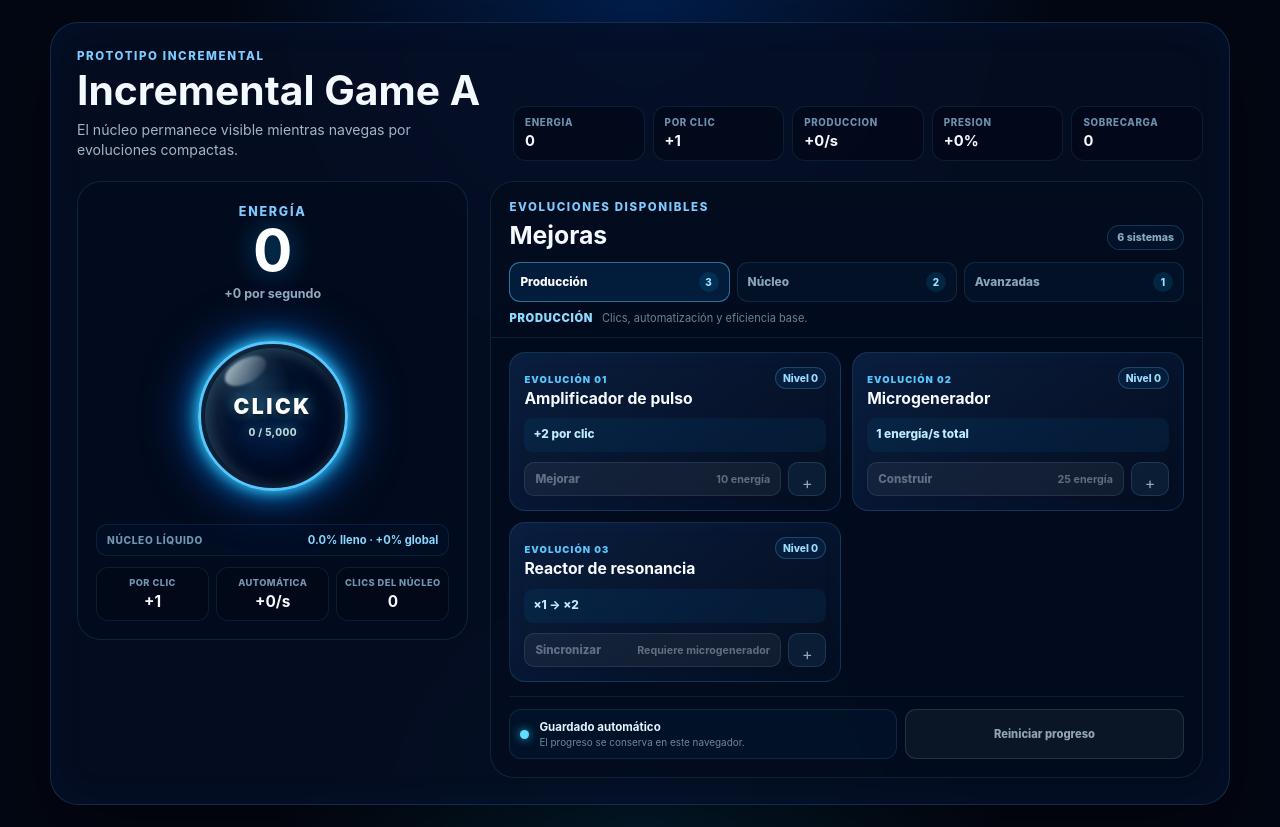
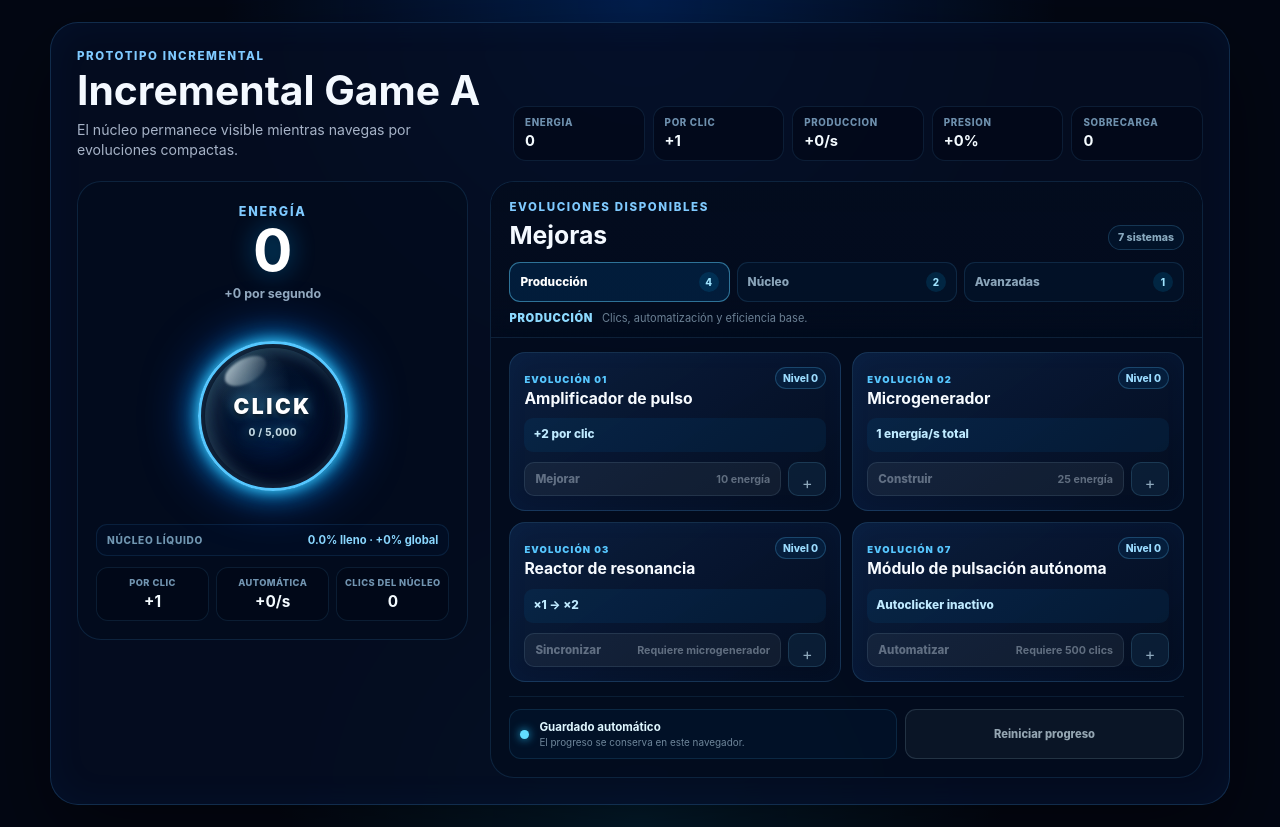
Before and after one commit to xArtXtrAx/incremental-game-A, a React (Vite) app: page / in a window 1280 px wide. Built offline with nearby package versions, Linux system fonts and the light colour scheme.

Commit message:
Añadir tarjeta del módulo de pulsación autónoma

```diff
--- a/src/UpgradesPanelCompact.tsx
+++ b/src/UpgradesPanelCompact.tsx
@@ -2,7 +2,10 @@ import { useState, type ReactNode } from 'react'
 import {
   type GameAction,
   type GameState,
+  AUTOCLICK_REQUIRED_CLICKS,
   CAVITATION_REQUIRED_CLICKS,
+  getAutoclickCost,
+  getAutoclickRate,
   getCavitationClicksRequired,
   getCavitationCost,
   getCavitationReward,
@@ -64,7 +67,7 @@ const categories: Array<{
     id: 'production',
     label: 'Producción',
     description: 'Clics, automatización y eficiencia base.',
-    count: 3,
+    count: 4,
   },
   {
     id: 'core',
@@ -79,6 +82,16 @@ const categories: Array<{
     count: 1,
   },
 ]
+
+function describeAutoclickRate(rate: number) {
+  if (rate <= 0) {
+    return 'Inactivo'
+  }
+
+  return rate < 1
+    ? `1 clic cada ${format.format(1 / rate)} s`
+    : `${format.format(rate)} clics/s`
+}
 
 function Card({
   id,
@@ -221,6 +234,8 @@ export function UpgradesPanel({
     nextCavitationLevel,
     activeMultiplier,
   )
+  const autoclickRate = getAutoclickRate(game.autoclickLevel)
+  const nextAutoclickRate = getAutoclickRate(game.autoclickLevel + 1)
   const overloadThreshold = getOverloadClicksRequired(game.overloadLevel)
   const overloadDuration = getOverloadDurationSeconds(game.overloadLevel)
   const overloadMultiplier = getOverloadMultiplier(game.overloadLevel)
@@ -231,6 +246,7 @@ export function UpgradesPanel({
   const resonanceCost = getResonanceCost(game.resonanceLevel)
   const pressureCost = getPressureCost(game.pressureLevel)
   const cavitationCost = getCavitationCost(game.cavitationLevel)
+  const autoclickCost = getAutoclickCost(game.autoclickLevel)
   const overloadCost = getOverloadCost(game.overloadLevel)
   const sphereFull = game.manualClicks >= SPHERE_CLICK_CAPACITY
   const category = categories.find((item) => item.id === activeCategory) ?? categories[0]
@@ -252,7 +268,7 @@ export function UpgradesPanel({
             <p className="eyebrow">Evoluciones disponibles</p>
             <h2 id="upgrades-title">Mejoras</h2>
           </div>
-          <span className="upgrade-total">6 sistemas</span>
+          <span className="upgrade-total">7 sistemas</span>
         </div>
 
         <div className="upgrade-tabs" role="tablist" aria-label="Categorías de evolución">
@@ -330,6 +346,43 @@ export function UpgradesPanel({
               expanded={expandedCard === 'resonance-reactor'}
               onToggle={() => toggleCard('resonance-reactor')}
               onClick={() => dispatch({ type: 'buy-resonance' })}
+            />
+
+            <Card
+              id="autonomous-pulser"
+              number="Evolución 07"
+              title="Módulo de pulsación autónoma"
+              level={game.autoclickLevel}
+              summary={
+                game.autoclickLevel > 0
+                  ? `${format.format(autoclickRate)} clic/s · ${format.format(game.autoclickProgress * 100)}% de carga`
+                  : 'Autoclicker inactivo'
+              }
+              description="Acumula fracciones de clic y las convierte en clics reales del núcleo. Llena la esfera y activa presión, cavitación y sobrecarga."
+              effect={
+                <>
+                  <span>Actual: {describeAutoclickRate(autoclickRate)}</span>
+                  <small>
+                    Próximo nivel: {describeAutoclickRate(nextAutoclickRate)}
+                  </small>
+                </>
+              }
+              label="Automatizar"
+              detail={
+                game.manualClicks < AUTOCLICK_REQUIRED_CLICKS
+                  ? `Requiere ${AUTOCLICK_REQUIRED_CLICKS} clics`
+                  : game.generatorLevel === 0
+                    ? 'Requiere microgenerador'
+                    : `${format.format(autoclickCost)} energía`
+              }
+              disabled={
+                game.manualClicks < AUTOCLICK_REQUIRED_CLICKS ||
+                game.generatorLevel === 0 ||
+                game.energy < autoclickCost
+              }
+              expanded={expandedCard === 'autonomous-pulser'}
+              onToggle={() => toggleCard('autonomous-pulser')}
+              onClick={() => dispatch({ type: 'buy-autoclicker' })}
             />
           </>
         )}
```
